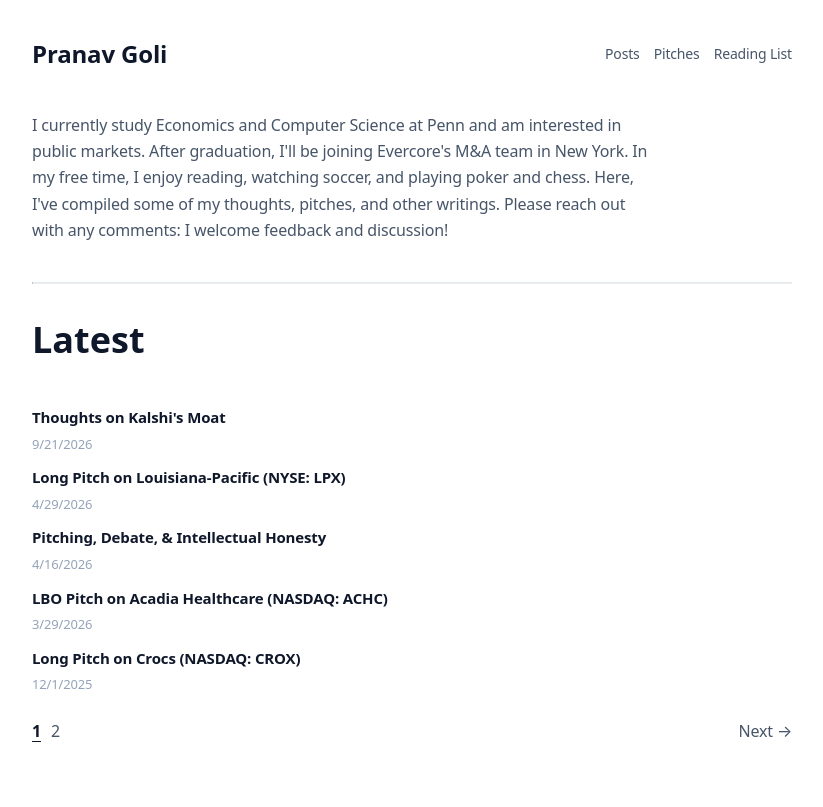
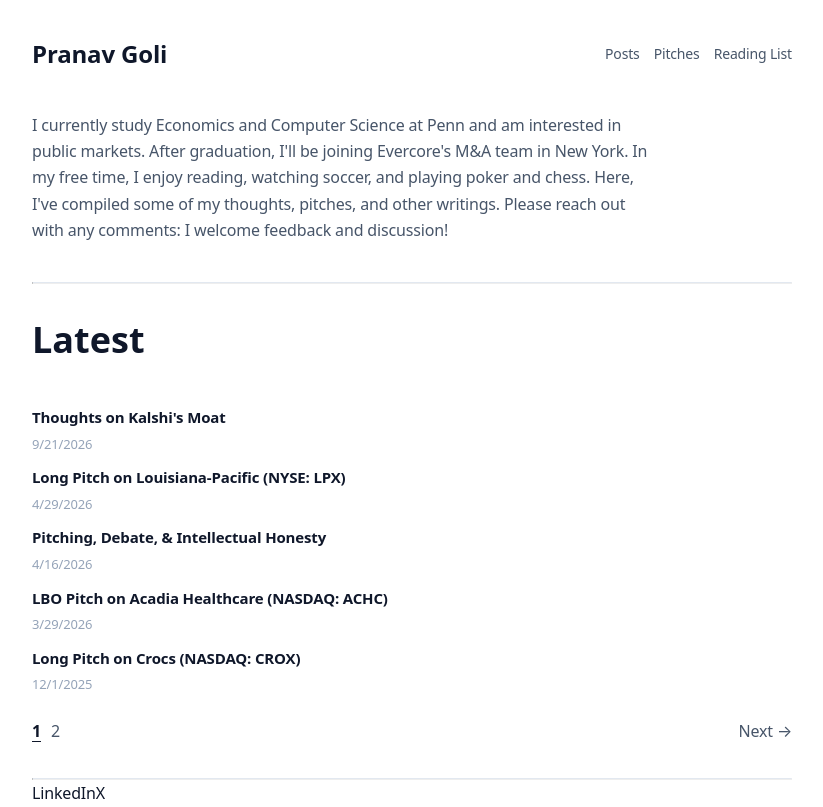
Before and after one commit to pranavgoli9/my-blog, a Next.js app: page / in a window 1280 px wide. Shown: the whole page, without its empty margins (228-1051 px from the left). Built offline with nearby package versions, Linux system fonts and the light colour scheme.

Commit message:
Update layout.tsx

```diff
--- a/src/app/layout.tsx
+++ b/src/app/layout.tsx
@@ -29,7 +29,20 @@ export default function RootLayout({ children }: { children: React.ReactNode })
             </nav>
           </div>
         </header>
+
         <main className="container">{children}</main>
+
+        <footer className="container siteFooter">
+          <hr className="sectionRule" />
+          <div className="socialLinks">
+            <a href="https://www.linkedin.com/in/pranavgoli" target="_blank" rel="noopener noreferrer">
+              LinkedIn
+            </a>
+            <a href="https://x.com/pranavgoli1000" target="_blank" rel="noopener noreferrer">
+              X
+            </a>
+          </div>
+        </footer>
       </body>
     </html>
   );
```
